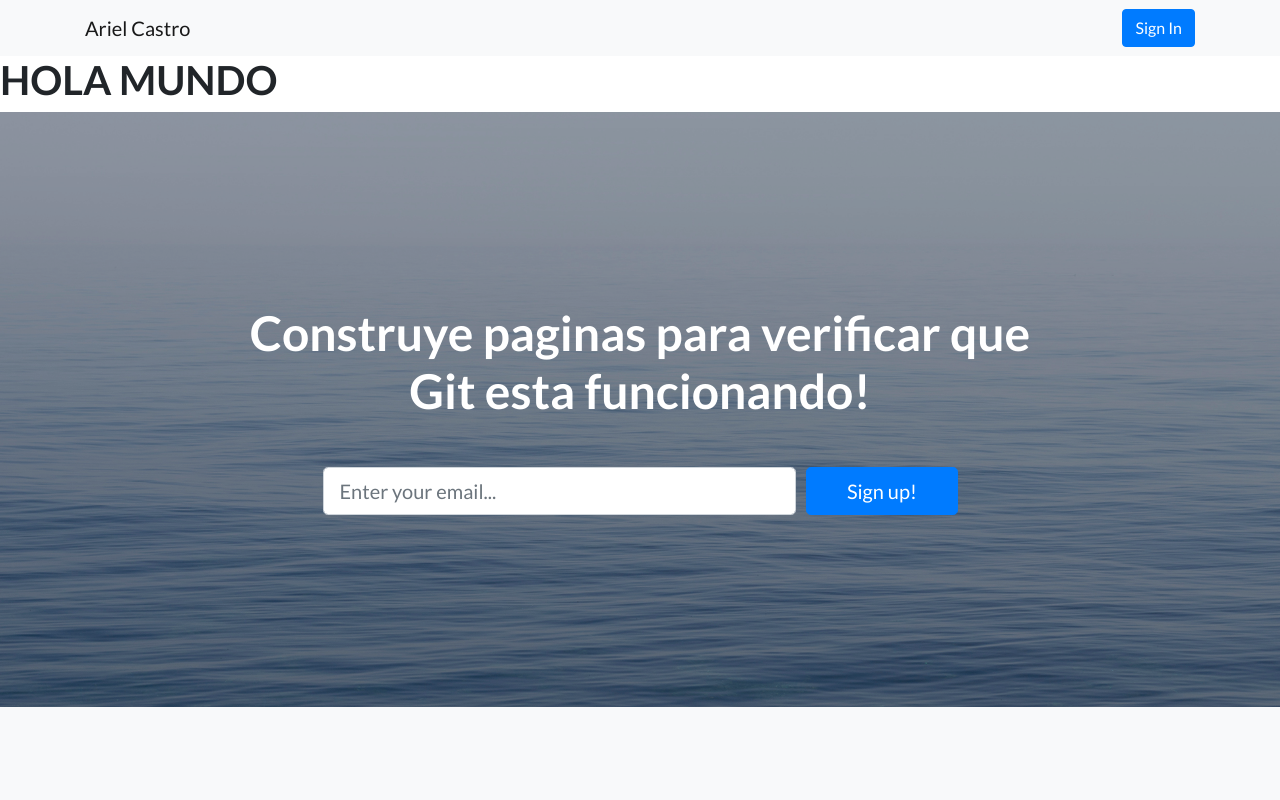
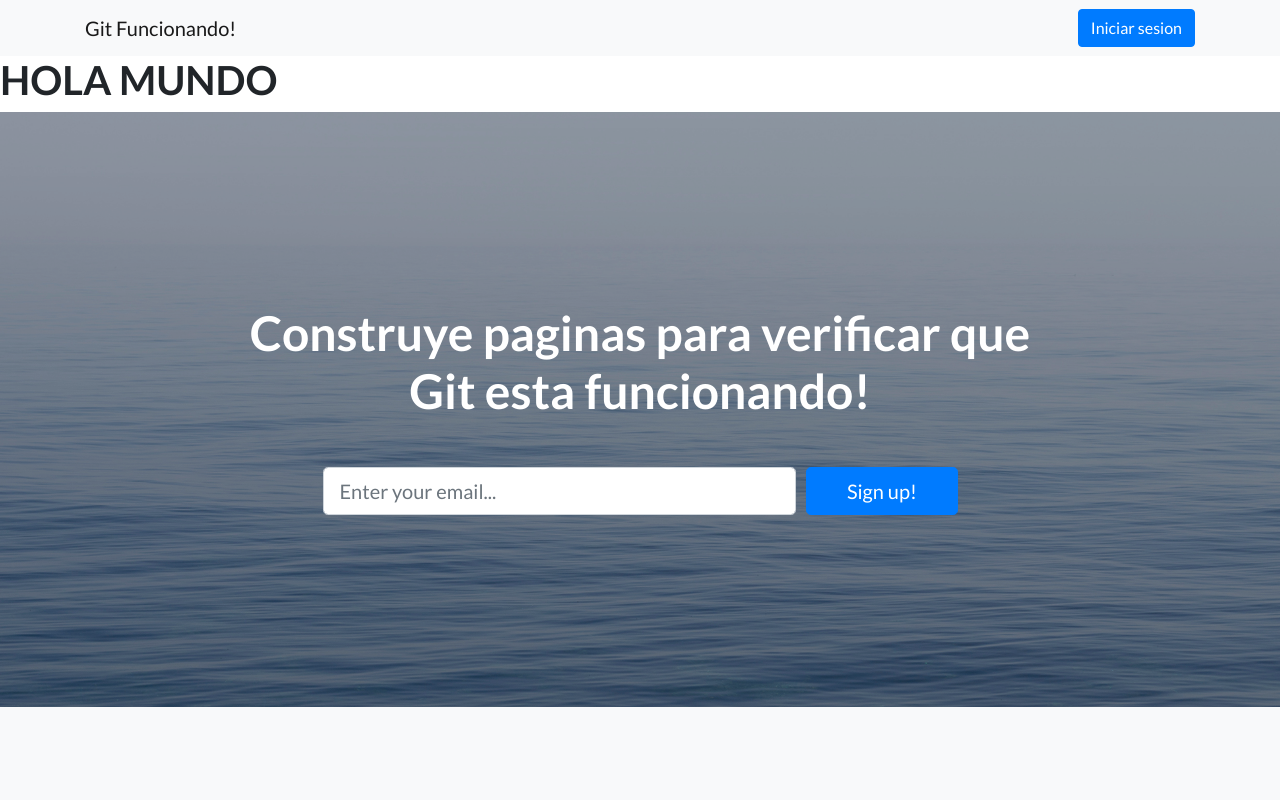
Before and after one commit to kevjo95/prueba-git, a website: page index.html in a window 1280 px wide. Shown: the top 800 px of the page. Drawn offline with Linux system fonts and the light colour scheme.

Commit message:
Cambie el encabezado

```diff
--- a/index.html
+++ b/index.html
@@ -28,8 +28,8 @@
     <!-- Navigation -->
     <nav class="navbar navbar-light bg-light static-top">
       <div class="container">
-        <a class="navbar-brand" href="#">Ariel Castro</a>
-        <a class="btn btn-primary" href="#">Sign In</a>
+        <a class="navbar-brand" href="#">Git Funcionando!</a>
+        <a class="btn btn-primary" href="#">Iniciar sesion</a>
       </div>
     </nav>
     <h1>HOLA MUNDO</h1>
```
